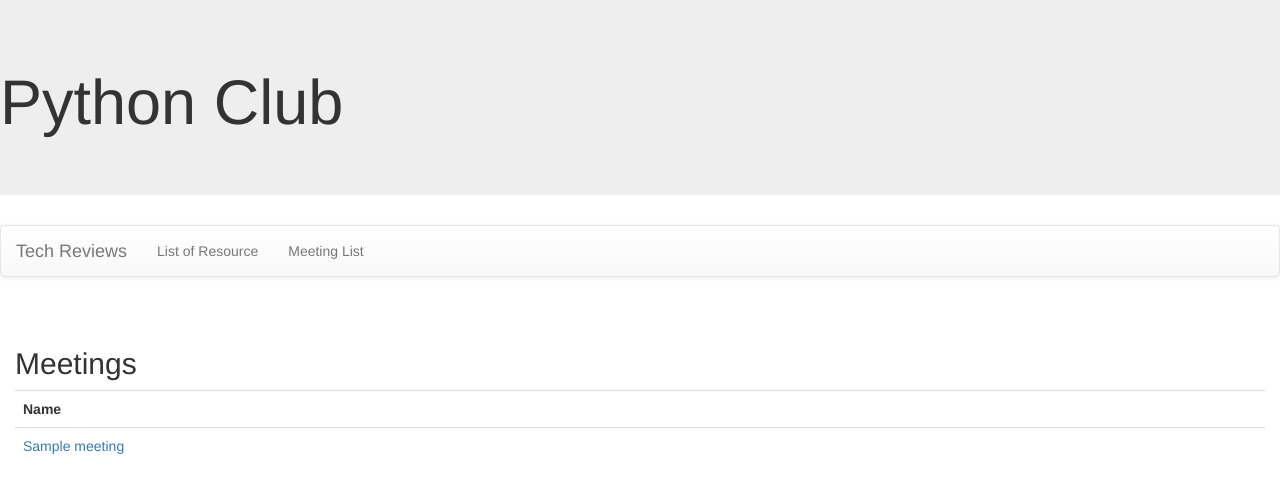
After one commit to nhaHpl05/Pythonclubpro, a Django app: page /pythonclubapp/getMeeting/ in a window 1280 px wide. The commit adds this page. Shown: the top 493 px of the page. Run offline with Django 3.2, Linux system fonts and the light colour scheme; tables that the repository leaves empty hold one stand-in row (values such as "Sample post"); some libraries are stand-ins or nearby versions.

Commit message:
fourth commit

```diff
--- a/pythonclub/pythonclubapp/models.py
+++ b/pythonclub/pythonclubapp/models.py
@@ -8,6 +8,7 @@ class Meeting(models.Model):
     meeting_date = models.DateField()
     meeting_time = models.CharField(max_length=255)
     location = models.CharField(max_length=255)
+
     def __str__(self):
         return self.meeting_title
 
--- a/pythonclub/pythonclubapp/templates/base.html
+++ b/pythonclub/pythonclubapp/templates/base.html
@@ -21,6 +21,9 @@
                 <ul class="nav navbar-nav">
                     <li><a href="{% url 'resource' %}">List of Resource</a></li>
                 </ul>
+                <ul class="nav navbar-nav">
+                    <li><a href="{% url 'meeting' %}"> Meeting List</a></li>
+                </ul>
                 </div>
                 </nav>
         <p>&nbsp;</p>
--- /dev/null
+++ b/pythonclub/pythonclubapp/templates/pythonclubapp/meeting.html
@@ -0,0 +1,15 @@
+{% extends 'base.html' %}
+{% block content %}
+<h2>Meetings</h2>
+<table class = "table">
+ <tr>
+    <th>Name</th>
+ </tr>
+  {% for m in meeting_list %}
+   <tr>
+   <td> <a href="{% url 'meetingdetails' id=m.id %}"> {{ m.meeting_title}}</a></td>
+   </tr>
+  {% endfor %}
+</table>
+
+{% endblock %}
--- a/pythonclub/pythonclubapp/urls.py
+++ b/pythonclub/pythonclubapp/urls.py
@@ -4,4 +4,6 @@ from . import views
 urlpatterns = [
   path('', views.index, name='index'),
   path('getResource/', views.getResource, name='resource'),
+  path('getMeeting/', views.getMeeting, name='meeting'),
+  path('getMeetingDetails/<int:id>', views.getMeetingDetails, name='meetingdetails'),
 ]
--- a/pythonclub/pythonclubapp/views.py
+++ b/pythonclub/pythonclubapp/views.py
@@ -1,5 +1,6 @@
 from django.shortcuts import render, get_object_or_404
 from .models import Resource
+from .models import Meeting
 
 # Create your views here.
 def index(request):
@@ -8,3 +9,15 @@ def index(request):
 def getResource(request):
     resource_list = Resource.objects.all()
     return render(request,'pythonclubapp/resource.html',{'resource_list' : resource_list})
+
+def getMeeting(request):
+    meeting_list= Meeting.objects.all()
+    return render(request, 'pythonclubapp/meeting.html', {'meeting_list': meeting_list})
+
+def getMeetingDetails(request, id):
+    meet_details=get_object_or_404(Meeting, pk=id)
+    context={
+        'meet_details': meet_details
+    }
+
+    return render(request, 'pythonclubapp/meetingdetails.html', context = context)
```
Also changed, not shown: pythonclub/pythonclubapp/templates/pythonclubapp/meetingdetails.html (added, +7 -0 lines).
